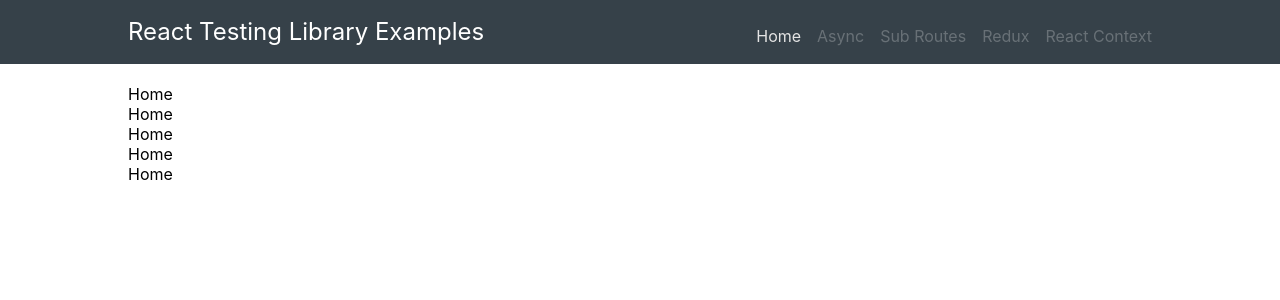
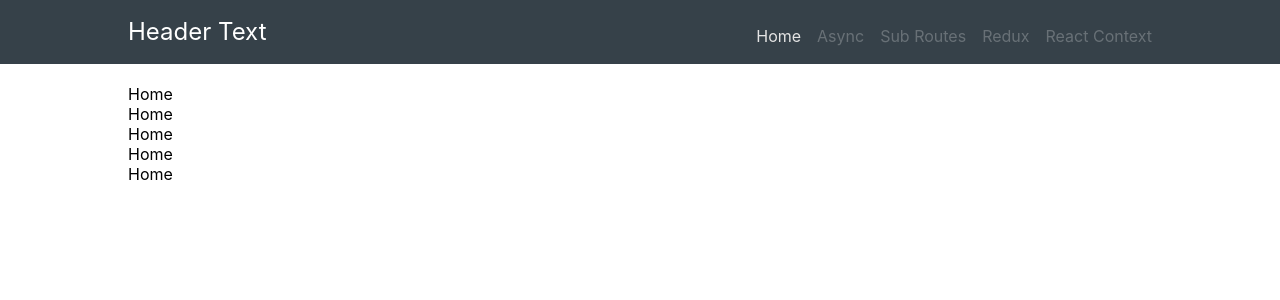
Before and after one commit to sean0923/react-testing-examples, a React (Create React App) app: page / in a window 1280 px wide. Shown: the top 300 px of the page. Built offline with nearby package versions, Linux system fonts and the light colour scheme.

Commit message:
Change Haeder text

```diff
--- a/src/components/layout/Header.js
+++ b/src/components/layout/Header.js
@@ -27,7 +27,7 @@
   return (
     <Wrapper>
       <Container>
-        <Text>React Testing Library Examples</Text>
+        <Text>Header Text</Text>
         <Navbar />
       </Container>
     </Wrapper>
```
